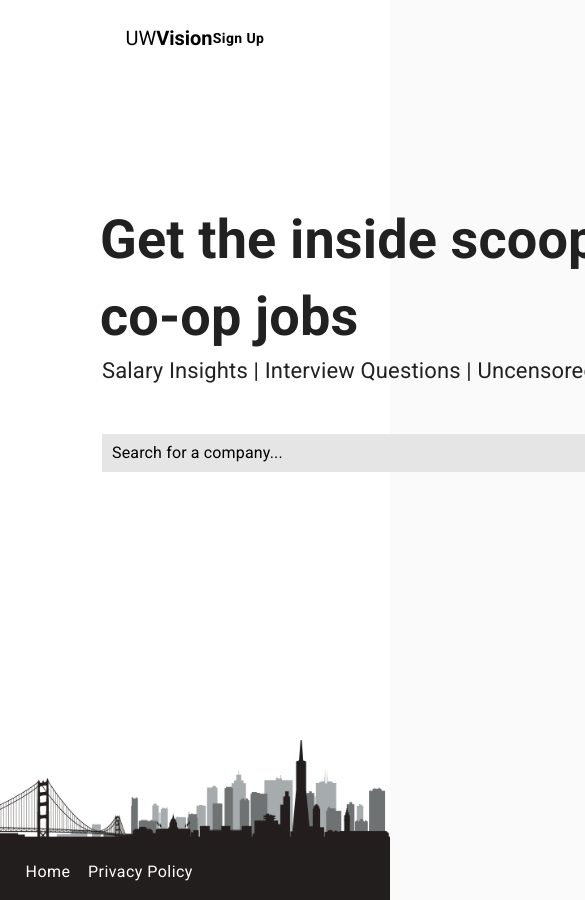
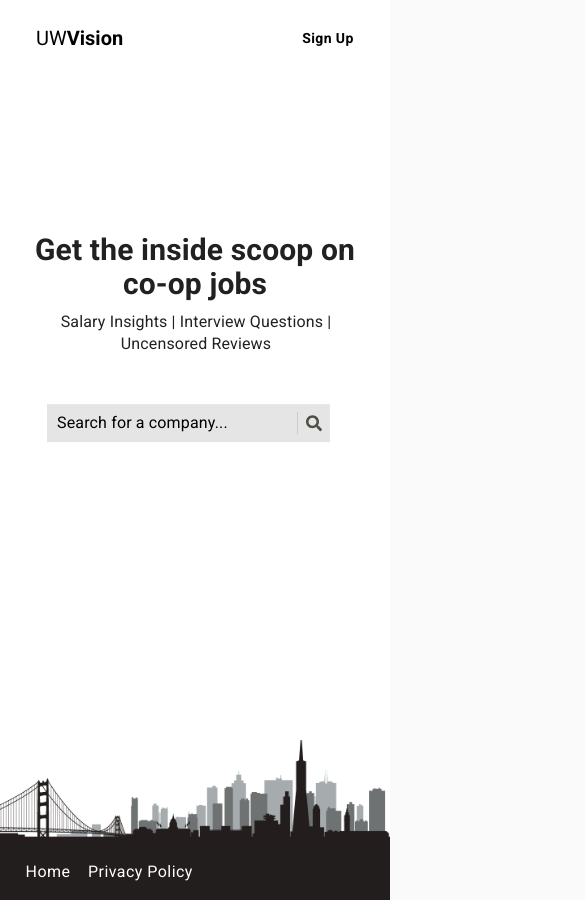
Before and after one commit to Birsana/UWVision, a React (Create React App) app in the folder frontend/: page / in a window 390 px wide. Shown: the top 900 px of the page, 585 px wide, since content can reach past the window. Built offline with nearby package versions, Linux system fonts and the light colour scheme; no server answers.

Commit message:
Make landing page responsive

```diff
--- a/frontend/src/components/AddCompanyButton/AddCompanyButton.js
+++ b/frontend/src/components/AddCompanyButton/AddCompanyButton.js
@@ -18,11 +18,9 @@ const useStyles = makeStyles((theme) => ({
     textTransform: "none",
     boxShadow: "0px 0px 0px 0px",
     color: "black",
-    // marginTop: "3px"
-  },
-
-  extendedIcon: {
-    // marginRight: theme.spacing(1),
+    [theme.breakpoints.down(460)]: {
+      display: "none"
+    }
   },
 }));
 
--- a/frontend/src/components/Header/Header.js
+++ b/frontend/src/components/Header/Header.js
@@ -59,7 +59,7 @@ const Header = (props) => {
   return (
     <>
       <div className={styles.headerRoot}>
-        <AppBar position="static" className={styles.header}>
+        <AppBar position="static" className={location.pathname === "/" ? styles.landingHeader : styles.header}>
           <Toolbar style={{ maxWidth: "100%" }}>
             {/* Render the UWVision typography if viewport size is greater than 650px or if on homepage*/}
             {(displayTypography || location.pathname === "/") && (
--- a/frontend/src/components/Header/styles.js
+++ b/frontend/src/components/Header/styles.js
@@ -1,12 +1,22 @@
 import { makeStyles } from "@material-ui/core/styles";
 
 export const useStyles = makeStyles((theme) => ({
+  landingHeader: {
+    backgroundColor: "white",
+    color: "black",
+    boxShadow: "0px 0px 0px 0px",
+    padding: "10px 20px",
+    marginBottom: "40px",
+    width: "100%",
+  },
+
   header: {
     backgroundColor: "white",
     color: "black",
     boxShadow: "0px 0px 0px 0px",
     padding: "10px 20px",
     marginBottom: "40px",
+    width: "100%",
     [theme.breakpoints.down(520)]: {
       padding: "10px 0px",
       display: "flex",
@@ -75,7 +85,8 @@ export const useStyles = makeStyles((theme) => ({
   searchBar: {
     marginLeft: "30px",
     marginRight: "25px",
-    width: "400px",
+    width: "100%",
+    // maxWidth: "calc(100% - 64px)",
     [theme.breakpoints.down(520)]: {
       marginLeft: 0,
       marginRight: 10
--- a/frontend/src/components/JobComponents/InterviewQuestionComponents/InterviewQuestion.js
+++ b/frontend/src/components/JobComponents/InterviewQuestionComponents/InterviewQuestion.js
@@ -33,9 +33,11 @@ function InterviewQuestion(props){
     <div className="question-container">
       <p className="question-body">{props.body}</p>
       <Tooltip title="This interview question was helpful">
-        <Button disabled={!props.loggedIn} color={upvoted ? 'secondary' : 'inherit'} style={{ margin: "10px 0 -12px -6px", width: "max-content" }} onClick={() => upvote()}>
-          Helpful ({num})
-        </Button>
+        <span>
+          <Button disabled={!props.loggedIn} color={upvoted ? 'secondary' : 'inherit'} style={{ margin: "10px 0 -12px -6px", width: "max-content" }} onClick={() => upvote()}>
+            Helpful ({num})
+          </Button>
+        </span>
       </Tooltip>
     </div>
   );
--- a/frontend/src/components/JobComponents/Review/Review.js
+++ b/frontend/src/components/JobComponents/Review/Review.js
@@ -63,9 +63,11 @@ function Review(props){
             <p className="review-body">{props.body}</p>
             <div className="helpful-button">
               <Tooltip title="This review was helpful">
-                <Button disabled={!props.loggedIn} color={upvoted ? 'secondary' : 'inherit'} style={{ width: "max-content" }} onClick={() => upvote()}>
-                  Helpful ({num})
-                </Button>
+                <span>
+                  <Button disabled={!props.loggedIn} color={upvoted ? 'secondary' : 'inherit'} style={{ width: "max-content" }} onClick={() => upvote()}>
+                    Helpful ({num})
+                  </Button>
+                </span>
               </Tooltip>
             </div>
           </>
--- a/frontend/src/components/SearchBar/styles.js
+++ b/frontend/src/components/SearchBar/styles.js
@@ -5,7 +5,6 @@ import { faSearch } from '@fortawesome/free-solid-svg-icons';
 import { useLocation } from 'react-router-dom';
 
 // Search Bar Component Styles:
-// TODO: Responsive Designs for Mobile and Tablet
 export const StyledSearch = styled(Select)`
   .select__menu-list::-webkit-scrollbar {
     width: 5px;
@@ -37,7 +36,7 @@ export const SearchBarStylesHome = {
       backgroundColor: isFocused ? "white" : 'rgba(229, 229, 229)',
       cursor: 'text',
       borderRadius: 0,
-      border: isFocused ? "1px solid #2196f3" : "none",
+      border: isFocused ? "1px solid #2196f3" : "none"
     }),
 
     option: (styles, { isFocused }) => {
@@ -48,14 +47,14 @@ export const SearchBarStylesHome = {
         cursor: 'pointer',
         backgroundColor: isFocused ? 'rgba(226, 227, 228)' : 'white',
         color: isFocused ? 'black' : 'grey',
-        lineHeight: 2,
+        lineHeight: 2
       }
     },
 
     input: styles => ({
       ...styles,
       fontFamily: 'Roboto',
-      color: 'black',
+      color: 'black'
     }),
 
     menu: styles => ({
@@ -72,6 +71,10 @@ export const SearchBarStylesHome = {
     placeholder: styles => ({
       ...styles,
       color: 'black',
+      "@media only screen and (max-width: 320px)": {
+        ...styles["@media only screen and (max-width: 320px)"],
+        fontSize: "14px",
+      },
     })
   }
 
@@ -90,7 +93,8 @@ export const SearchBarStylesNotHome = {
     backgroundColor: isFocused ? "white" : '#efefef',
     cursor: 'text',
     borderRadius: 0,
-    border: isFocused ? "1px solid #2196f3" : "none"
+    border: isFocused ? "1px solid #2196f3" : "none",
+    maxWidth: "100%"
   }),
 
   option: (styles, { isFocused }) => {
@@ -126,8 +130,8 @@ export const SearchBarStylesNotHome = {
     ...styles,
     color: '#9e9ea7',
     "@media only screen and (max-width: 320px)": {
-        ...styles["@media only screen and (max-width: 320px)"],
-        fontSize: "14px",
+      ...styles["@media only screen and (max-width: 320px)"],
+      fontSize: "14px",
     },
   })
 }
--- a/frontend/src/pages/landing/landing.js
+++ b/frontend/src/pages/landing/landing.js
@@ -12,11 +12,11 @@ const Home = () => {
   return (
     <>
       <div className="landing">
-        <div>
-          <h1>{landingPageCopy.h1Text}</h1>
-          <h2>{landingPageCopy.keywordsText}</h2>
+        <div className="landing-container">
+          <h1 className="landing-header">{landingPageCopy.h1Text}</h1>
+          <h2 className="landing-subheader">{landingPageCopy.keywordsText}</h2>
 
-          <div style={{ display: "flex" }}>
+          <div className="searchbar-container">
             <div className="searchbar">
               <SearchBar />
             </div>
--- a/frontend/src/pages/landing/styles.css
+++ b/frontend/src/pages/landing/styles.css
@@ -1,11 +1,11 @@
-h1 {
+.landing-header {
   font-family: Roboto;
   font-weight: 600;
   font-size: 54px;
   margin: 0;
 }
 
-h2 {
+.landing-subheader {
   font-family: Roboto;
   font-weight: 300;
   font-size: 22px;
@@ -13,20 +13,18 @@ h2 {
   margin: 0 0 48px 2px;
 }
 
-h3 {
-  font-family: Roboto;
-  font-weight: normal;
-  font-style: italic;
-  font-size: 14px;
-}
-
 .landing {
   position: absolute;
-  margin-left: 100px;
+  margin-left: 60px;
+  padding: 0 40px;
   top: 40%;
   transform: translate(0, -50%);
   z-index: 1;
   margin-bottom: -80;
+}
+
+.searchbar-container {
+  display: flex;
 }
 
 .searchbar {
@@ -49,3 +47,85 @@ h3 {
 .select input {
   font-family: Roboto;
 }
+
+@media only screen and (max-width: 1300px) {
+  .landing-header {
+    font-size: 48px;
+  }
+
+  .landing-subheader {
+    font-size: 20px;
+  }
+}
+
+@media only screen and (max-width: 1055px) {
+  .landing-header {
+    font-size: 40px;
+  }
+
+  .landing-subheader {
+    font-size: 18px;
+  }
+
+  .landing {
+    margin-left: 20px;
+  }
+}
+
+@media only screen and (max-width: 820px) {
+  .landing-container {
+    display: flex;
+    flex-direction: column;
+    align-items: center;
+    text-align: center;
+  }
+
+  .landing {
+    margin-left: 0;
+    width: 100%;
+  }
+
+  .searchbar-container {
+    margin: 0 auto;
+    width: 500px;
+  }
+}
+
+@media only screen and (max-width: 720px) {
+  .landing-header {
+    font-size: 36px;
+    line-height: 40px;
+    margin-bottom: 10px;
+  }
+
+  .landing-subheader {
+    font-size: 16px;
+  }
+
+  .landing {
+    padding: 0 20px;
+  }
+
+  .searchbar-container {
+    width: 400px;
+  }
+}
+
+@media only screen and (max-width: 520px) {
+  .landing-header {
+    font-size: 30px;
+    line-height: 34px;
+  }
+}
+
+@media only screen and (max-width: 460px) {
+  .searchbar-container {
+    width: 300px;
+  }
+}
+
+@media only screen and (max-width: 330px) {
+  .searchbar-container {
+    width: 260px;
+  }
+}
```
